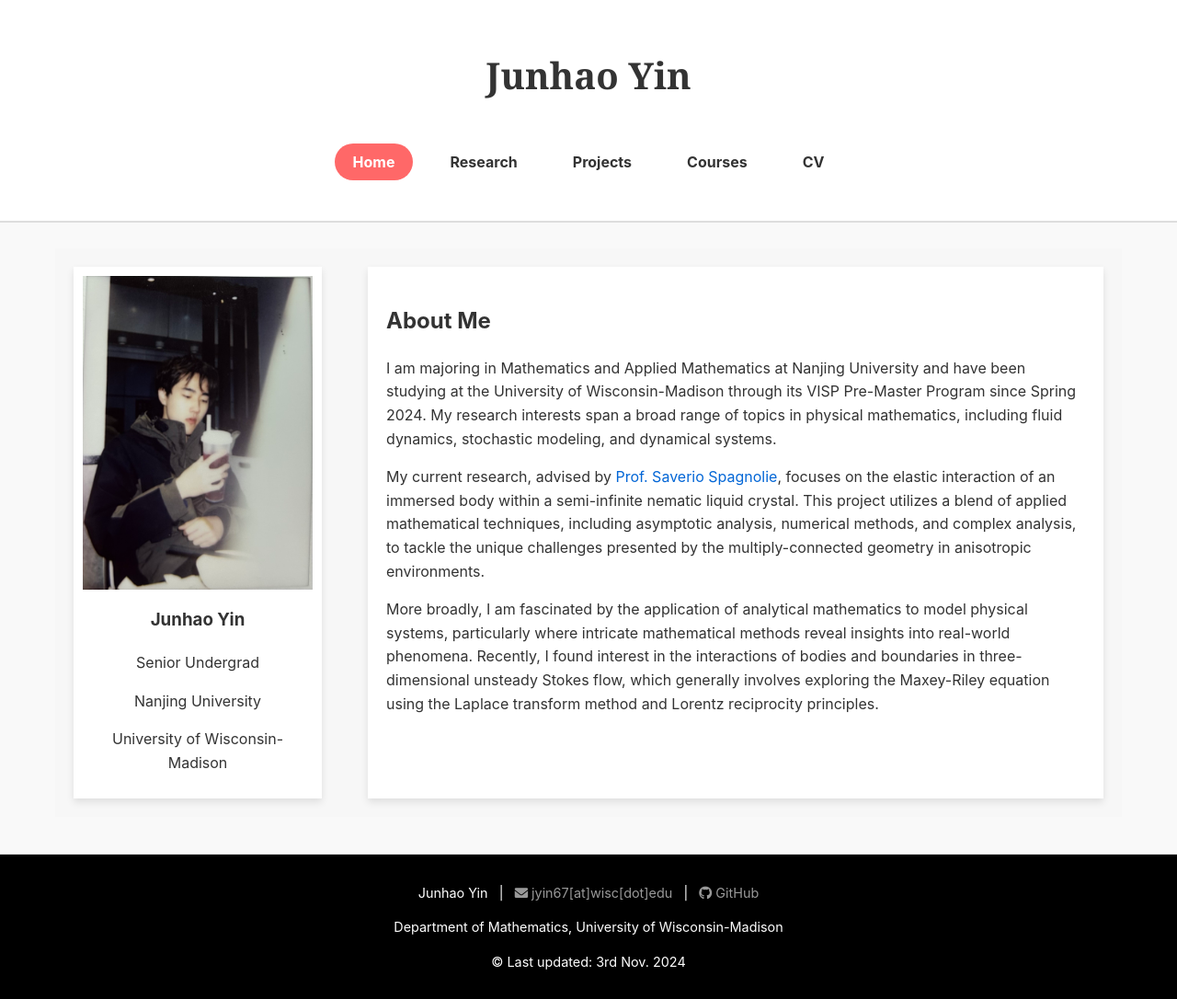
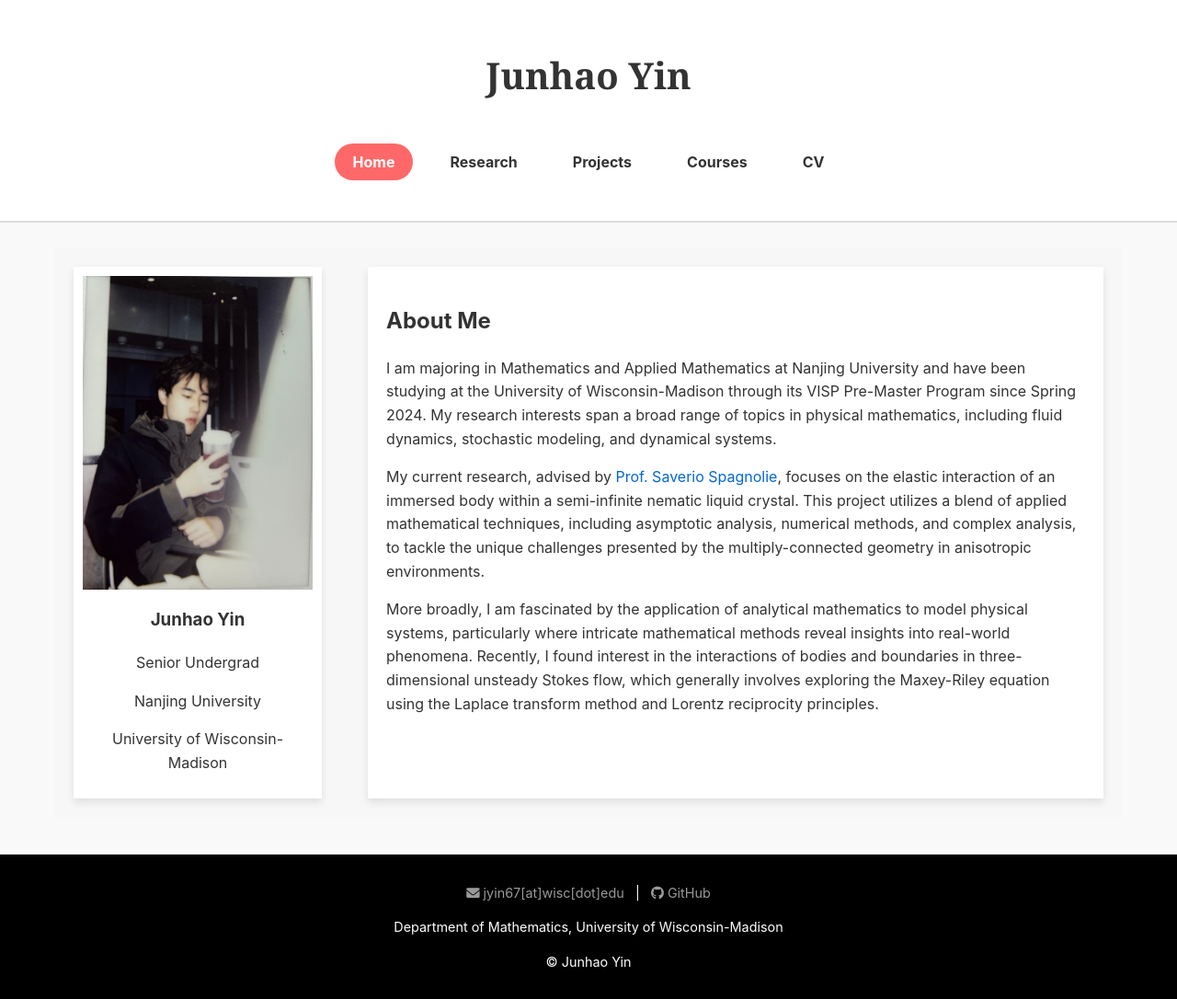
Before and after one commit to Yoon-1023/Yoon-1023.github.io, a Jekyll site: the page built from index.md, in a window 1280 px wide. Shown: the whole page at 92% size. Built offline with Jekyll 4.4.1, drawn with Linux system fonts in a browser that asks for light colours.

Commit message:
Update default.html

```diff
--- a/_layouts/default.html
+++ b/_layouts/default.html
@@ -59,16 +59,13 @@ nav ul li a.active {
     <!-- Footer -->
 <footer>
     <p>
-        Junhao Yin &nbsp; | &nbsp;
         <a href="mailto:jyin67[at]wisc[dot]edu"><i class="fas fa-envelope"></i> jyin67[at]wisc[dot]edu</a> &nbsp; | &nbsp;
         <a href="https://github.com/Yoon-1023" target="_blank"><i class="fab fa-github"></i> GitHub</a>
     </p>
     <p>
         Department of Mathematics, University of Wisconsin-Madison
     </p>
-    <p>
-        © Last updated: 3rd Nov. 2024
-    </p>
+    <p>© Junhao Yin</p>
 </footer>
 </body>
 </html>
```
